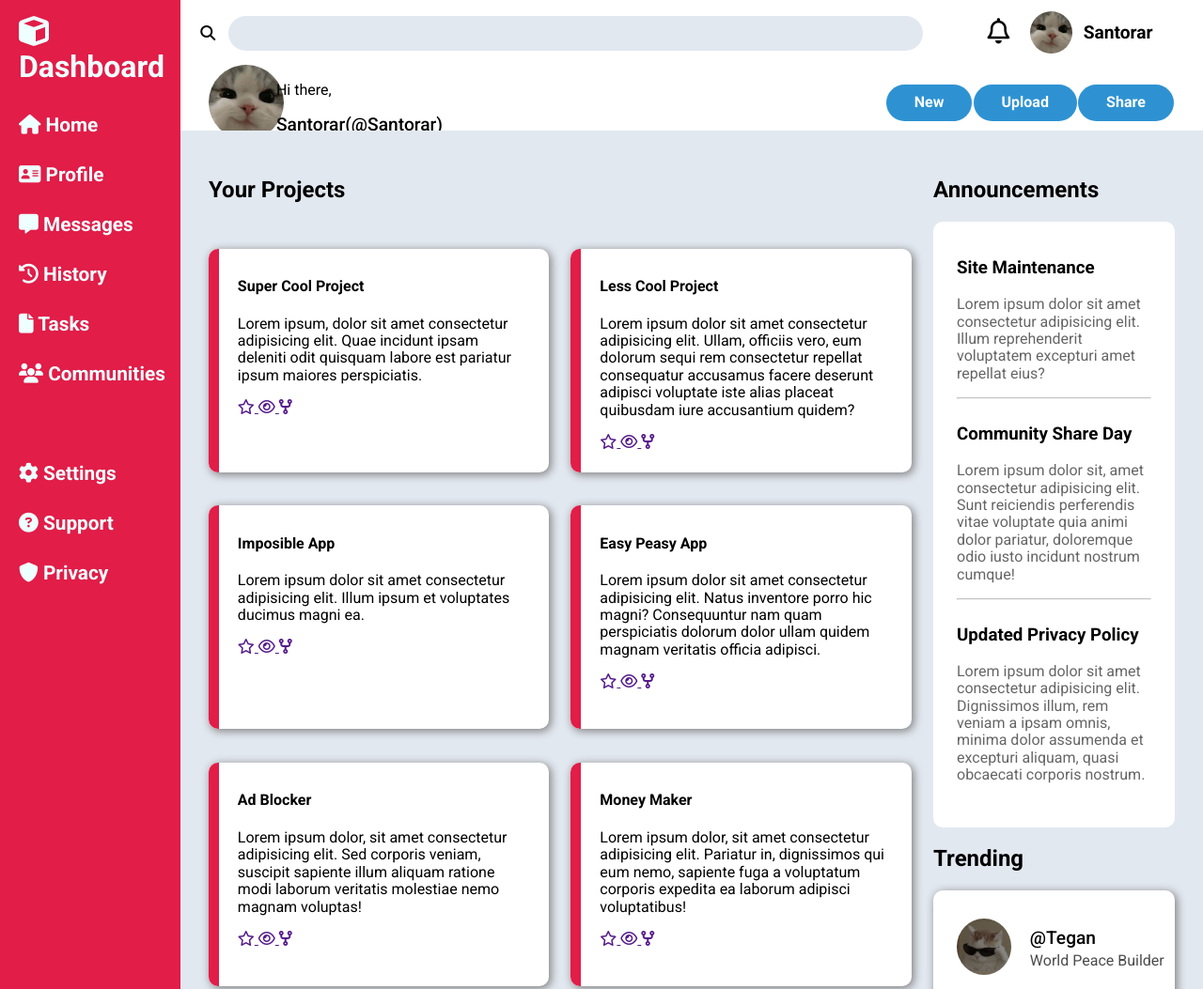
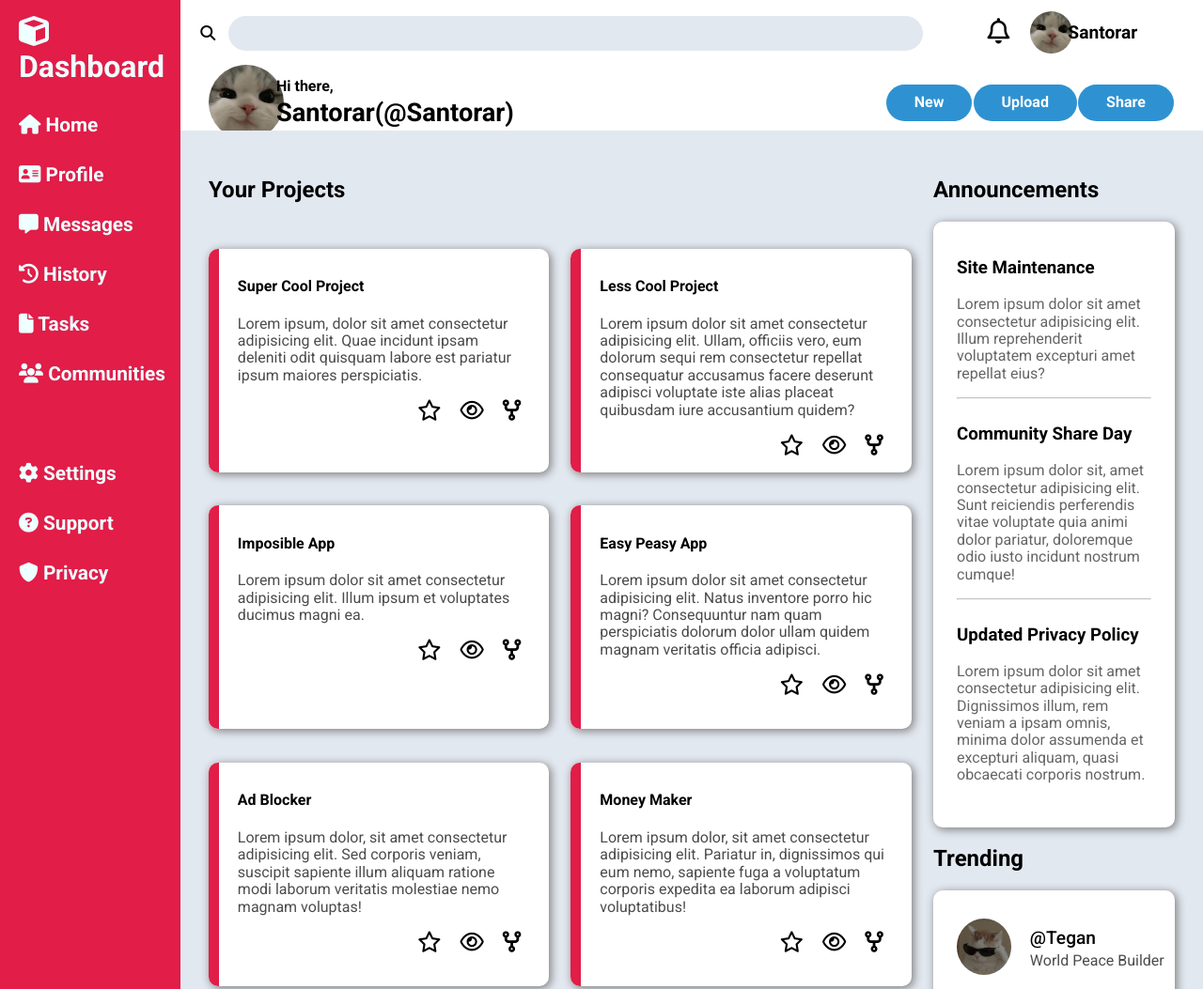
Before and after one commit to santorar/Admin-Dashboard, a plain HTML site: page index.html in a window 1280 px wide. Shown: the top 1053 px of the page at 94% size. Drawn offline with Linux system fonts and the light colour scheme.

Commit message:
Finished the desing of the admin dashboard

```diff
--- a/index.html
+++ b/index.html
@@ -30,7 +30,7 @@
                 <img src="assets/user-pic.jpg" alt="" class="user-img-big">
                 <div class="presentation">
                     <p class="hi">Hi there,</p>
-                    <h3 class="username">Santorar(@Santorar)</h3>
+                    <h3 class="pres-username">Santorar(@Santorar)</h3>
                 </div>
                 <div class="top-buttons">
                     <button class="button">New</button>
--- a/style.css
+++ b/style.css
@@ -53,7 +53,7 @@ img{
 }
 .user-info{
   display: grid;
-  grid-template-columns: 35% 65%;
+  grid-template-columns: 25% 75%;
   align-items: center;
   width: 15%;
 }
@@ -66,6 +66,16 @@ img{
   grid-template-columns: 7% 63% 30%;
   align-items: center;
   margin: 0px 30px 20px 30px;
+}
+.hi{
+  font-weight: bold;
+  margin: 0;
+}
+.pres-username{
+  font-weight: 700;
+  font-size: 1.7rem;
+  margin: 0;
+  margin-top: 3px;
 }
 .top-buttons{
   display: flex;
@@ -139,6 +149,18 @@ img{
 .project-content{
   margin: 10px 20px;
 }
+.description{
+  opacity: 70%;
+}
+.buttons{
+  display: flex;
+  justify-content: flex-end;
+}
+.project-option{
+  color: black;
+  font-size: 1.4rem;
+  margin: 0px 10px;
+}
 /* Announcements Style */
 .announcements{
   background-color: white;
@@ -146,6 +168,7 @@ img{
   padding: 20px 25px 30px 25px;
   display: flex;
   flex-direction: column;
+  box-shadow: gray 2px 2px 10px 0.5px;
 }
 .announcement-content, .announcement-line{
   opacity: 60%;
```
